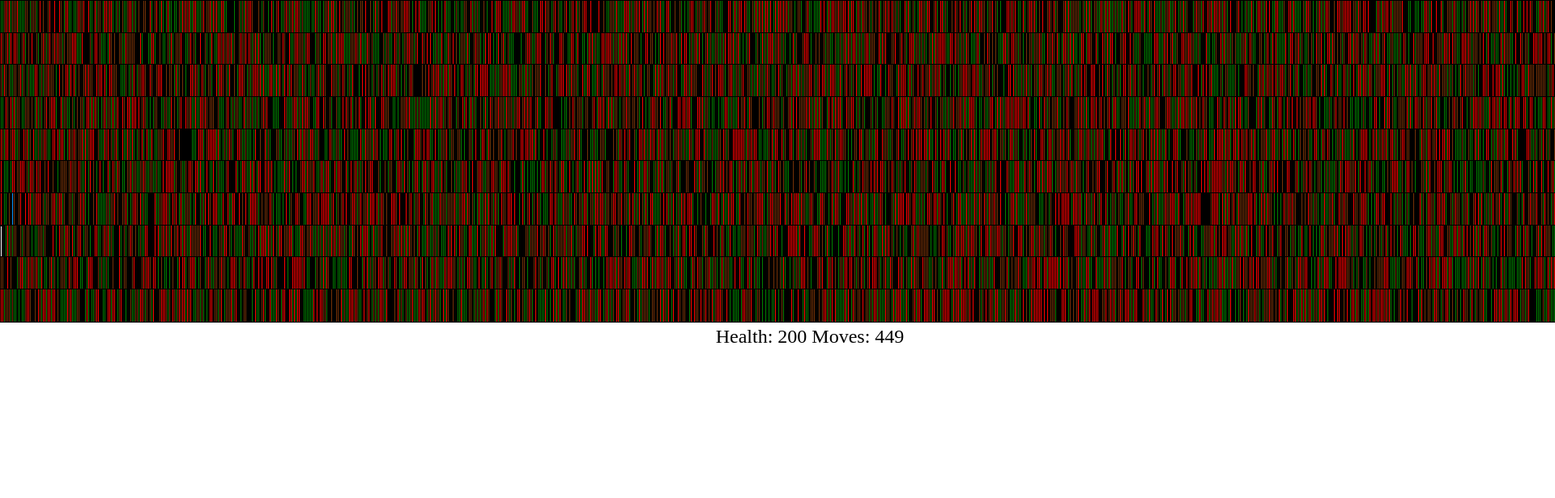
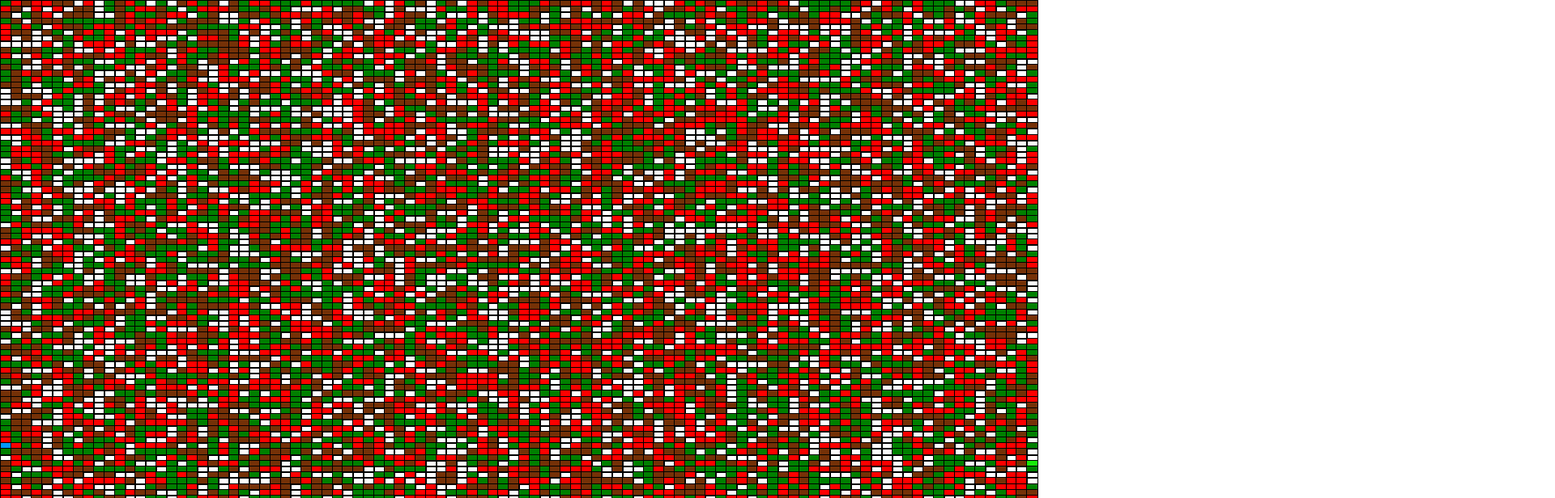
Before and after one commit to Dimmestsalmon/finalCoordinates, a React (Vite) app in the folder finalCoordinates/: page / in a window 1280 px wide. Shown: the top 616 px of the page at 81% size, 1920 px wide, since content can reach past the window. Built offline with nearby package versions, Linux system fonts and the light colour scheme.

Commit message:
fixed again

```diff
--- a/finalCoordinates/src/Components/RenderBoard/renderBoard.css
+++ b/finalCoordinates/src/Components/RenderBoard/renderBoard.css
@@ -1,6 +1,6 @@
 .board-container {
   display: grid;
-  grid-template-columns: 1fr, 20%;
+  grid-template-columns: (1fr, 20%);
   height: 100vh;
   width: 100vw;
 }
@@ -8,10 +8,11 @@
 .grid-container {
   display: grid;
   grid-auto-flow: column;
-  grid-template-columns: repeat(10, 1fr);
-  grid-template-rows: repeat(10, 1fr);
+  grid-template-columns: repeat(100, 1fr);
+  grid-template-rows: repeat(100, 1fr);
   width: 100%;
-  height: 100%;
+  height: 90vh;
+  position: absolute;
 }
 
 
@@ -24,4 +25,6 @@
   text-align: center;
   height: 10%;
   width: 100%;
+  position: fixed;
+  bottom: 0;
 }
```
